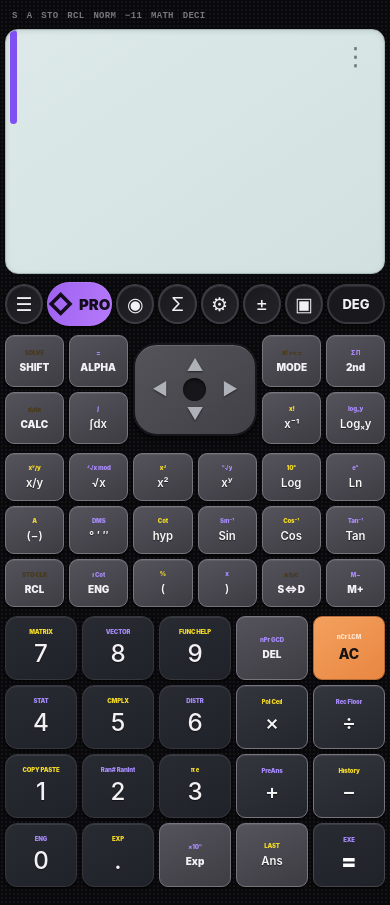
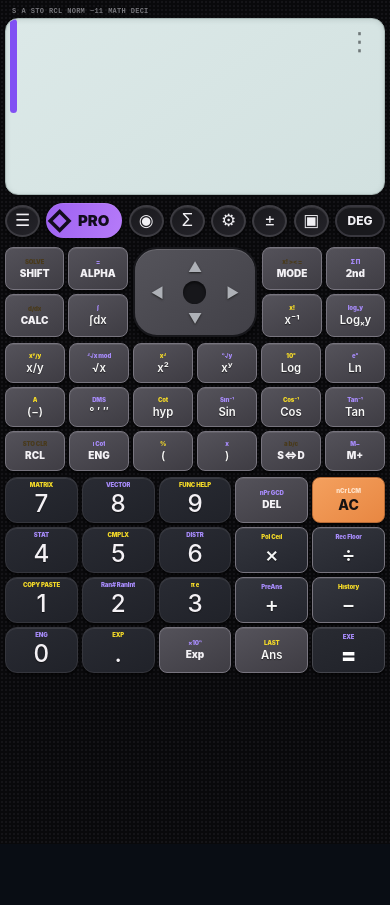
Before and after one commit to ah92j/MathPro-X, a React (Vite) app: page / in a window 390 px wide. After the commit the page ends 844 px from the top, so only its background shows below. Built offline with nearby package versions, Linux system fonts and the light colour scheme.

Commit message:
Tune layout proportions to the supplied 991 screenshot on phone screens

```diff
--- a/src/styles.css
+++ b/src/styles.css
@@ -152,17 +152,17 @@ body{
 }
 .app{max-width:650px;width:100%;padding:calc(4px + env(safe-area-inset-top)) 7px calc(8px + env(safe-area-inset-bottom));}
 .reference-calculator{max-width:640px;margin:0 auto;padding:0 0 10px;}
-.reference-status{height:25px;display:flex;align-items:center;gap:9px;padding:0 7px;color:#77777c;font:700 9px/1 ui-monospace,monospace;letter-spacing:.03em;white-space:nowrap;overflow:hidden;}
+.reference-status{height:14px;display:flex;align-items:center;gap:5px;padding:0 7px;color:#77777c;font:700 7px/1 ui-monospace,monospace;letter-spacing:.03em;white-space:nowrap;overflow:hidden;}
 .reference-status .status-on{color:#f0f0f0;}
 .reference-display{
-  position:relative;min-height:clamp(245px,27vh,355px);height:clamp(245px,27vh,355px);
+  position:relative;min-height:clamp(155px,21vh,185px);height:clamp(155px,21vh,185px);
   overflow:hidden;border:1px solid #a9b9b7;border-radius:13px;
   background:linear-gradient(145deg,#dce9e8 0%,#d2e1e0 100%);
   box-shadow:inset 0 1px 5px #68787638;
   padding:18px 18px 12px 21px;
 }
 .display-cursor{position:absolute;left:4px;top:0;width:7px;height:94px;background:#8150f3;border-radius:8px;}
-.display-menu{position:absolute;top:14px;right:13px;z-index:2;border:0;background:transparent;color:#6f7778;font-size:25px;line-height:1;padding:0 3px;}
+.display-menu{position:absolute;top:10px;right:9px;z-index:2;border:0;background:transparent;color:#6f7778;font-size:25px;line-height:1;padding:0 3px;}
 .reference-display .lcd-expression{
   position:relative;z-index:1;width:100%;height:calc(100% - 48px);min-height:0;max-height:none;
   resize:none;padding:8px 14px 8px 4px;background:transparent;color:#252b2b;
@@ -174,57 +174,57 @@ body{
 }
 .reference-display .lcd-answer strong{font-size:clamp(19px,5vw,26px);color:#202625;font-weight:600;}
 .reference-display .lcd-error{font-size:10px;color:#9e3030;}
-.calculator-toolbar{display:flex;align-items:center;justify-content:space-between;gap:6px;margin:10px 0 11px;}
+.calculator-toolbar{display:flex;align-items:center;justify-content:space-between;gap:6px;margin:6px 0 7px;}
 .calculator-toolbar button{
-  flex:0 1 45px;min-width:0;width:45px;height:44px;display:grid;place-items:center;
+  flex:0 1 35px;min-width:0;width:35px;height:35px;display:grid;place-items:center;
   border:2px solid #3d3c42;border-radius:50%;background:linear-gradient(145deg,#19191d,#242329);
   color:#f1f0f4;font-size:22px;line-height:1;box-shadow:0 2px 3px #0008,inset 0 1px #ffffff16;padding:0;
 }
 .calculator-toolbar .toolbar-pro{
-  flex:1 1 78px;width:auto;max-width:92px;height:44px;border:0;border-radius:24px;
+  flex:1 1 70px;width:auto;max-width:76px;height:35px;border:0;border-radius:24px;
   background:linear-gradient(110deg,#9d61f1,#b67bf9);color:#130d1d;
   font-size:15px;font-weight:900;display:flex;gap:5px;
 }
 .toolbar-pro span{font-size:25px;line-height:.8}
 .calculator-toolbar .toolbar-angle{
-  flex:0 0 66px;width:66px;border-radius:28px;background:#19191d;border:2px solid #38373e;
+  flex:0 0 54px;width:54px;border-radius:28px;background:#19191d;border:2px solid #38373e;
   font-size:15px;font-weight:800;
 }
 .physical-calculator.reference-body{
   max-width:none;width:100%;margin:0;padding:0;border:0;border-radius:0;background:transparent;
   box-shadow:none;overflow:visible;
 }
-.keypad-upper{display:grid;grid-template-columns:minmax(0,1fr) minmax(118px,1.05fr) minmax(0,1fr);gap:7px;align-items:stretch;margin-bottom:9px;}
-.upper-key-grid{display:grid;grid-template-columns:repeat(2,minmax(0,1fr));grid-template-rows:repeat(2,minmax(56px,auto));gap:7px;min-width:0;}
+.keypad-upper{display:grid;grid-template-columns:minmax(0,1fr) minmax(118px,1.05fr) minmax(0,1fr);gap:5px;align-items:stretch;margin-bottom:6px;}
+.upper-key-grid{display:grid;grid-template-columns:repeat(2,minmax(0,1fr));grid-template-rows:repeat(2,minmax(36px,auto));gap:5px;min-width:0;}
 .direction-pad{
-  align-self:center;aspect-ratio:1.33/1;width:100%;min-width:0;max-height:174px;
+  align-self:center;aspect-ratio:1.33/1;width:100%;min-width:0;max-height:90px;
   display:grid;grid-template-columns:repeat(3,1fr);grid-template-rows:repeat(3,1fr);
-  padding:8px;border:2px solid #17171b;border-radius:24px;
+  padding:4px;border:2px solid #17171b;border-radius:24px;
   background:linear-gradient(145deg,#55545b,#414047);
   box-shadow:0 3px 4px #0009,inset 0 1px #ffffff22;
   overflow:hidden;
 }
-.direction-pad button{border:0;background:transparent;color:#aeb1b7;font-size:clamp(17px,4vw,28px);padding:0;text-shadow:0 1px 2px #222;}
+.direction-pad button{border:0;background:transparent;color:#aeb1b7;font-size:clamp(14px,3.5vw,21px);padding:0;text-shadow:0 1px 2px #222;}
 .direction-pad .pad-up{grid-row:1;grid-column:2}
 .direction-pad .pad-left{grid-row:2;grid-column:1}
 .direction-pad .pad-center{grid-row:2;grid-column:2;display:grid;place-items:center;}
 .direction-pad .pad-right{grid-row:2;grid-column:3}
 .direction-pad .pad-down{grid-row:3;grid-column:2}
 .pad-center i{width:23px;height:23px;border-radius:50%;background:#17171b;box-shadow:inset 0 2px 3px #0008;}
-.physical-keypad{display:flex;flex-direction:column;gap:9px;padding:0;margin:0;}
-.scientific-function-grid{display:grid;grid-template-columns:repeat(6,minmax(0,1fr));gap:7px;margin-bottom:9px;}
+.physical-keypad{display:flex;flex-direction:column;gap:6px;padding:0;margin:0;}
+.scientific-function-grid{display:grid;grid-template-columns:repeat(6,minmax(0,1fr));gap:4px;margin-bottom:6px;}
 .numeric-grid{display:grid;grid-template-columns:repeat(5,minmax(0,1fr));gap:7px;}
 .calc-key{
-  min-width:0;min-height:52px;display:flex;flex-direction:column;align-items:center;justify-content:center;gap:2px;
+  min-width:0;min-height:42px;display:flex;flex-direction:column;align-items:center;justify-content:center;gap:2px;
   padding:3px 1px;border:1px solid var(--key-border);border-radius:11px;
   background:linear-gradient(155deg,#55535b,#3d3b43);color:#f4f1f5;
   box-shadow:0 2px 2px #0009,inset 0 1px #ffffff16;text-shadow:0 1px 1px #0008;
   font-size:clamp(10px,2.65vw,15px);font-weight:600;line-height:1.05;
 }
-.calc-key .key-hint{display:block;min-height:10px;max-width:100%;overflow:hidden;white-space:nowrap;font-size:clamp(6px,1.55vw,9px);line-height:1;color:var(--legend-yellow);font-weight:900;letter-spacing:-.03em;text-shadow:none;}
+.calc-key .key-hint{display:block;min-height:7px;max-width:100%;overflow:hidden;white-space:nowrap;font-size:clamp(6px,1.55vw,9px);line-height:1;color:var(--legend-yellow);font-weight:900;letter-spacing:-.03em;text-shadow:none;}
 .calc-key .key-hint.purple{color:var(--legend-purple);}
 .calc-key .key-label{display:block;max-width:100%;overflow:hidden;white-space:nowrap;text-overflow:clip;font-size:inherit;line-height:1.1;}
-.calc-key.key-number{min-height:70px;border-color:#35363d;border-radius:12px;background:linear-gradient(155deg,#292b33,#202229);font-size:clamp(22px,6.2vw,34px);font-weight:500;}
+.calc-key.key-number{min-height:48px;border-color:#35363d;border-radius:12px;background:linear-gradient(155deg,#292b33,#202229);font-size:clamp(22px,6.2vw,34px);font-weight:500;}
 .calc-key.key-function{background:linear-gradient(155deg,#55535b,#3e3c43);font-size:clamp(11px,2.9vw,16px);}
 .calc-key.key-command{background:linear-gradient(155deg,#54525a,#3f3d44);color:#f3f1f5;font-size:clamp(10px,2.5vw,14px);}
 .calc-key.key-danger{background:linear-gradient(145deg,#f4a05e,#e88742);border-color:#b66a36;color:#171313;text-shadow:none;font-size:clamp(14px,3.2vw,18px);font-weight:800;}
@@ -240,19 +240,19 @@ body{
 @media(max-width:390px){
   .app{padding-left:5px;padding-right:5px;}
   .calculator-toolbar{gap:4px;margin:8px 0 9px;}
-  .calculator-toolbar button{height:40px;font-size:19px;}
-  .calculator-toolbar .toolbar-angle{flex-basis:58px;width:58px;font-size:13px;}
+  .calculator-toolbar button{height:32px;font-size:17px;}
+  .calculator-toolbar .toolbar-angle{flex-basis:50px;width:50px;font-size:12px;}
   .keypad-upper{grid-template-columns:minmax(0,1fr) minmax(106px,1.02fr) minmax(0,1fr);gap:5px;}
-  .upper-key-grid{grid-template-rows:repeat(2,minmax(52px,auto));gap:5px;}
-  .scientific-function-grid,.numeric-grid{gap:5px;}
-  .calc-key{border-radius:9px;min-height:48px;}
-  .calc-key.key-number{min-height:64px;}
+  .upper-key-grid{grid-template-rows:repeat(2,minmax(34px,auto));gap:4px;}
+  .scientific-function-grid,.numeric-grid{gap:4px;}
+  .calc-key{border-radius:8px;min-height:40px;}
+  .calc-key.key-number{min-height:46px;}
 }
 @media(min-width:600px){
   .app{padding-left:12px;padding-right:12px;}
-  .reference-display{height:320px;min-height:320px;}
+  .reference-display{height:320px;min-height:185px;height:185px;}
   .keypad-upper{grid-template-columns:minmax(0,1fr) minmax(190px,1.05fr) minmax(0,1fr);}
-  .upper-key-grid{grid-template-rows:repeat(2,minmax(66px,auto));}
-  .scientific-function-grid .calc-key{min-height:65px;}
-  .numeric-grid .calc-key{min-height:84px;}
+  .upper-key-grid{grid-template-rows:repeat(2,minmax(44px,auto));}
+  .scientific-function-grid .calc-key{min-height:48px;}
+  .numeric-grid .calc-key{min-height:56px;}
 }
```
